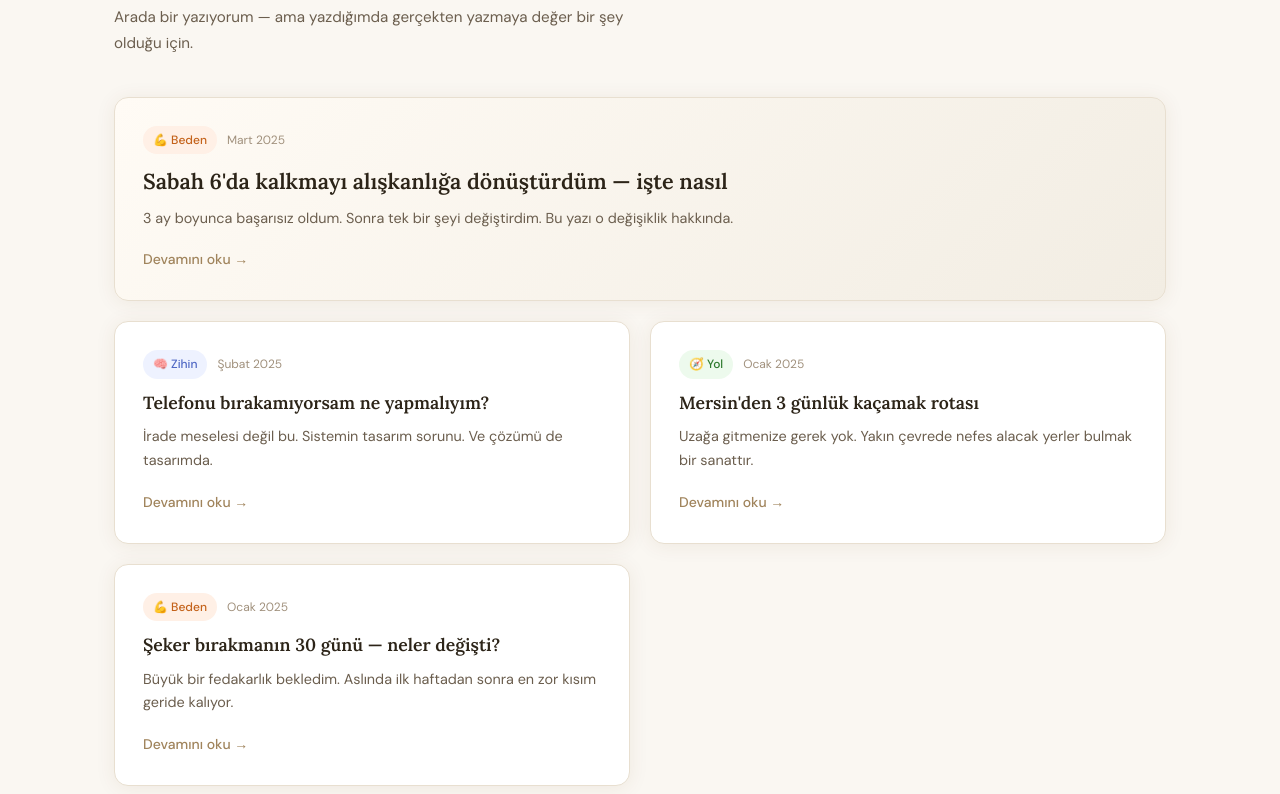
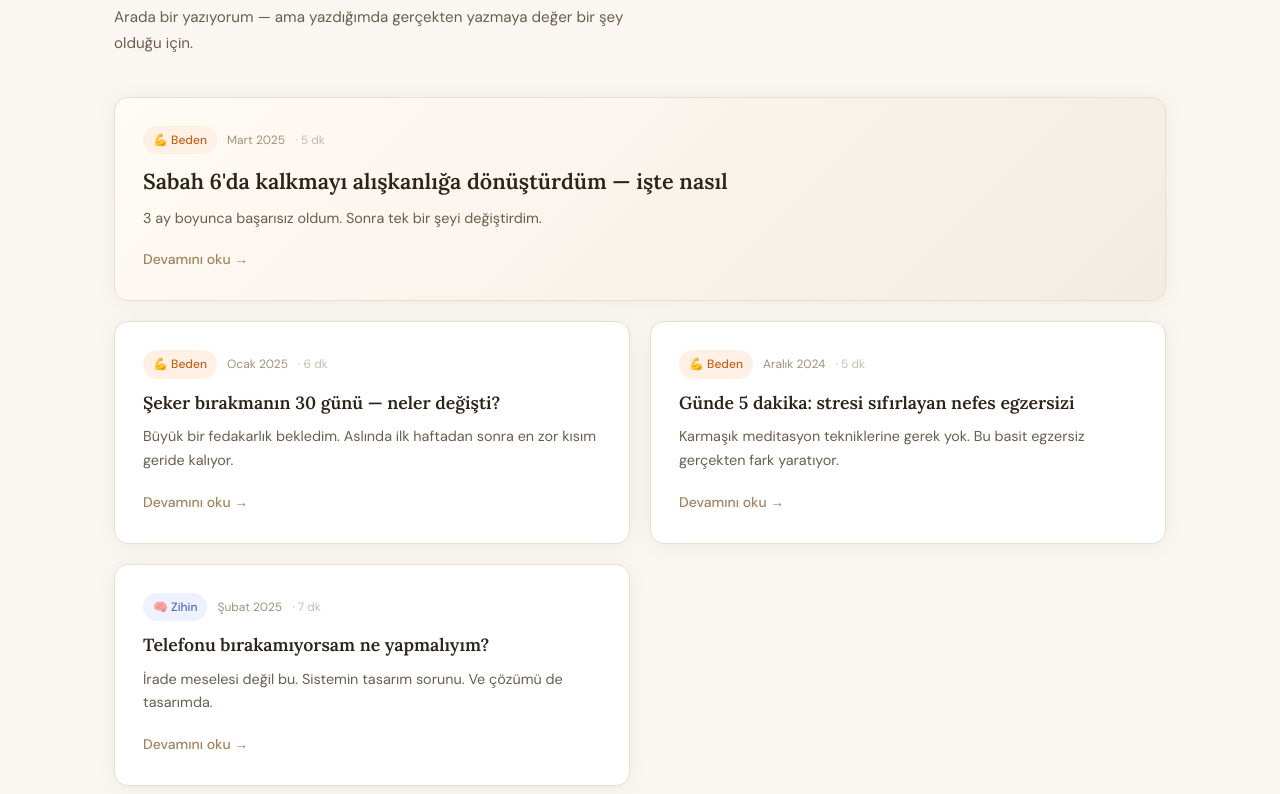
Before and after one commit to Hll01011/Nefesal, a plain HTML site: page index.html in a window 1280 px wide. Shown: the part 1086-1880 px from the top of the page. Drawn offline with Linux system fonts and the light colour scheme.

Commit message:
Update index.html

```diff
--- a/index.html
+++ b/index.html
@@ -74,49 +74,9 @@
       <p class="section-sub">Arada bir yazıyorum — ama yazdığımda gerçekten yazmaya değer bir şey olduğu için.</p>
     </div>
 
-    <div class="yazilar-grid">
-
-      <article class="yazi-kart featured">
-        <div class="yazi-meta">
-          <span class="yazi-kat beden-tag">💪 Beden</span>
-          <span class="yazi-tarih">Mart 2025</span>
-        </div>
-        <h3 class="yazi-baslik"><a href="beden/yazilar/sabah-rutini.html">Sabah 6'da kalkmayı alışkanlığa dönüştürdüm — işte nasıl</a></h3>
-        <p class="yazi-ozet">3 ay boyunca başarısız oldum. Sonra tek bir şeyi değiştirdim. Bu yazı o değişiklik hakkında.</p>
-        <a href="beden/yazilar/sabah-rutini.html" class="yazi-devami">Devamını oku →</a>
-      </article>
-
-      <article class="yazi-kart">
-        <div class="yazi-meta">
-          <span class="yazi-kat zihin-tag">🧠 Zihin</span>
-          <span class="yazi-tarih">Şubat 2025</span>
-        </div>
-        <h3 class="yazi-baslik"><a href="zihin/yazilar/telefonu-birakamiyorum.html">Telefonu bırakamıyorsam ne yapmalıyım?</a></h3>
-        <p class="yazi-ozet">İrade meselesi değil bu. Sistemin tasarım sorunu. Ve çözümü de tasarımda.</p>
-        <a href="zihin/yazilar/telefonu-birakamiyorum.html" class="yazi-devami">Devamını oku →</a>
-      </article>
-
-      <article class="yazi-kart">
-        <div class="yazi-meta">
-          <span class="yazi-kat yol-tag">🧭 Yol</span>
-          <span class="yazi-tarih">Ocak 2025</span>
-        </div>
-        <h3 class="yazi-baslik"><a href="yol/yazilar/mersin-kacamak-rotasi.html">Mersin'den 3 günlük kaçamak rotası</a></h3>
-        <p class="yazi-ozet">Uzağa gitmenize gerek yok. Yakın çevrede nefes alacak yerler bulmak bir sanattır.</p>
-        <a href="yol/yazilar/mersin-kacamak-rotasi.html" class="yazi-devami">Devamını oku →</a>
-      </article>
-
-      <article class="yazi-kart">
-        <div class="yazi-meta">
-          <span class="yazi-kat beden-tag">💪 Beden</span>
-          <span class="yazi-tarih">Ocak 2025</span>
-        </div>
-        <h3 class="yazi-baslik"><a href="beden/yazilar/seker-birakmanin-30-gunu.html">Şeker bırakmanın 30 günü — neler değişti?</a></h3>
-        <p class="yazi-ozet">Büyük bir fedakarlık bekledim. Aslında ilk haftadan sonra en zor kısım geride kalıyor.</p>
-        <a href="beden/yazilar/seker-birakmanin-30-gunu.html" class="yazi-devami">Devamını oku →</a>
-      </article>
-
-    </div>
+    <!-- Yazı kartları yazilar.js + liste.js tarafından otomatik doldurulur -->
+    <!-- Yeni yazı eklemek için sadece assets/js/yazilar.js dosyasını düzenle -->
+    <div class="yazilar-grid" id="son-yazilar-grid"></div>
   </section>
 
   <!-- HAKKIMDA BANT -->
@@ -146,6 +106,8 @@
     </div>
   </footer>
 
+  <script src="assets/js/yazilar.js"></script>
+  <script src="assets/js/liste.js"></script>
   <script src="assets/js/main.js"></script>
 </body>
 </html>
```
